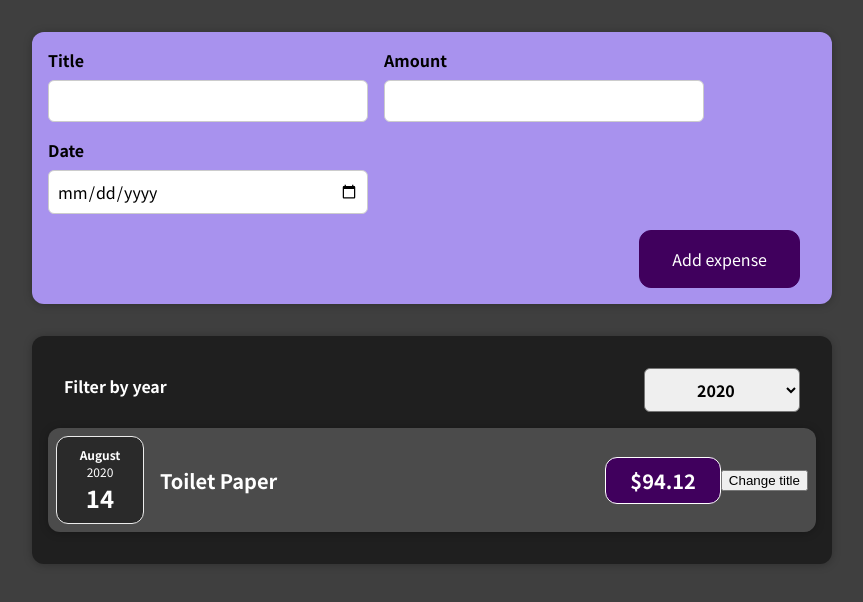
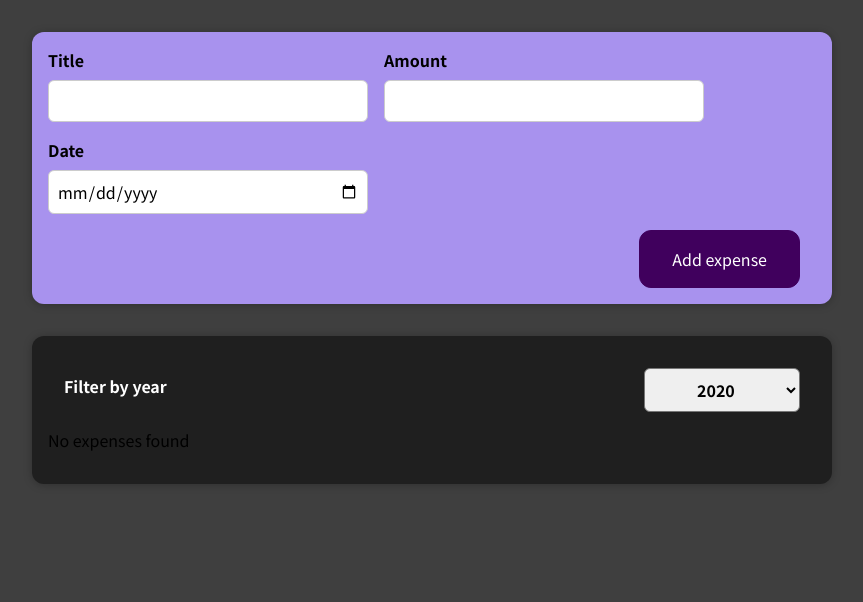
Before and after one commit to MwauStephen/Expense-Tracker-01, a React (Create React App) app: page / in a window 1280 px wide. Shown: the top 602 px of the page, without its empty margins (208-1071 px from the left). Built offline with nearby package versions, Linux system fonts and the light colour scheme.

Commit message:
rendered an error message conditionally

```diff
--- a/src/Components/Expenses/Expenses.js
+++ b/src/Components/Expenses/Expenses.js
@@ -14,22 +14,28 @@ const Expenses = (props) => {
   const filteredYearExpense = props.items.filter((expense) => {
     return expense.date.getFullYear().toString() === filteredYear;
   });
+
+  // conditional content
+  let expenseContent = <p>No expenses found</p>;
+  if (filteredYearExpense > 0) {
+    return (expenseContent = filteredYearExpense.map((expense) => {
+      return (
+        <ExpenseItem
+          key={expense.id}
+          title={expense.title}
+          amount={expense.amount}
+          date={expense.date}
+        />
+      );
+    }));
+  }
   return (
     <Card className="expenses">
       <ExpensesFilter
         onChangeFilter={filterChangeHandler}
         selected={filteredYear}
       />
-      {filteredYearExpense.map((expense) => {
-        return (
-          <ExpenseItem
-            key={expense.id}
-            title={expense.title}
-            amount={expense.amount}
-            date={expense.date}
-          />
-        );
-      })}
+      {expenseContent}
     </Card>
   );
 };
```
